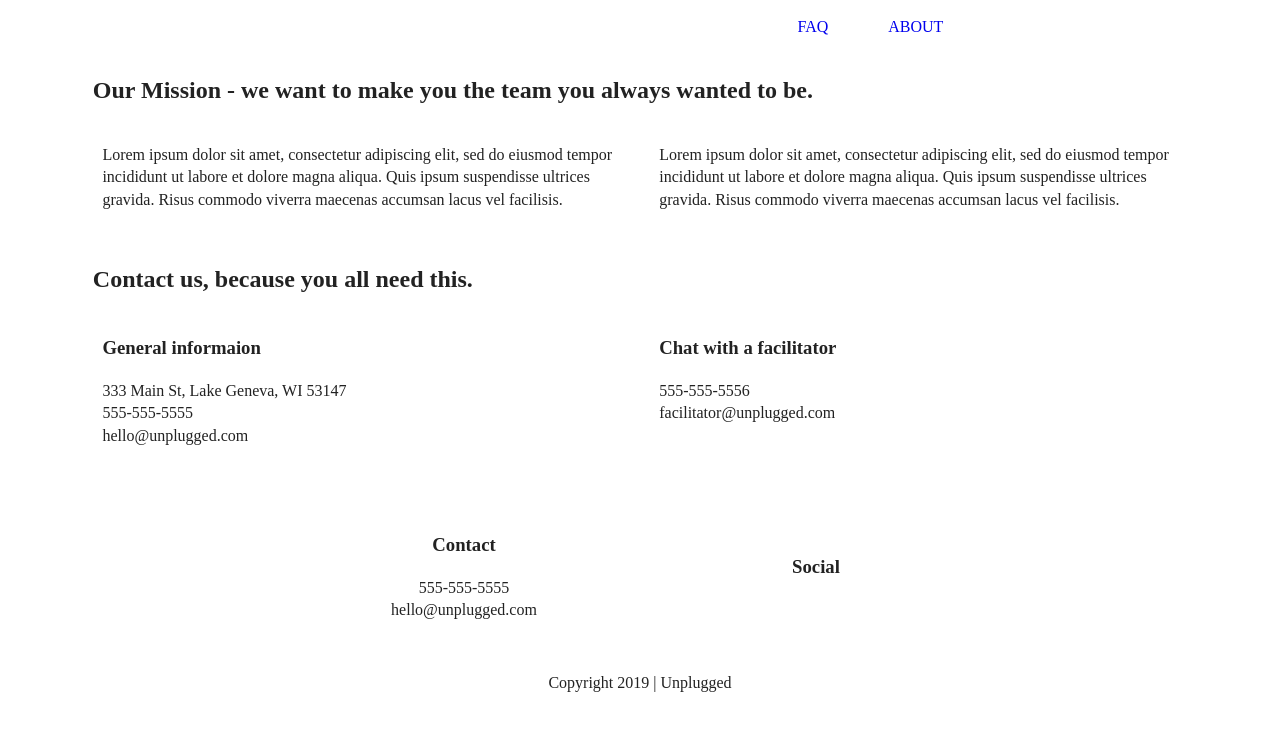
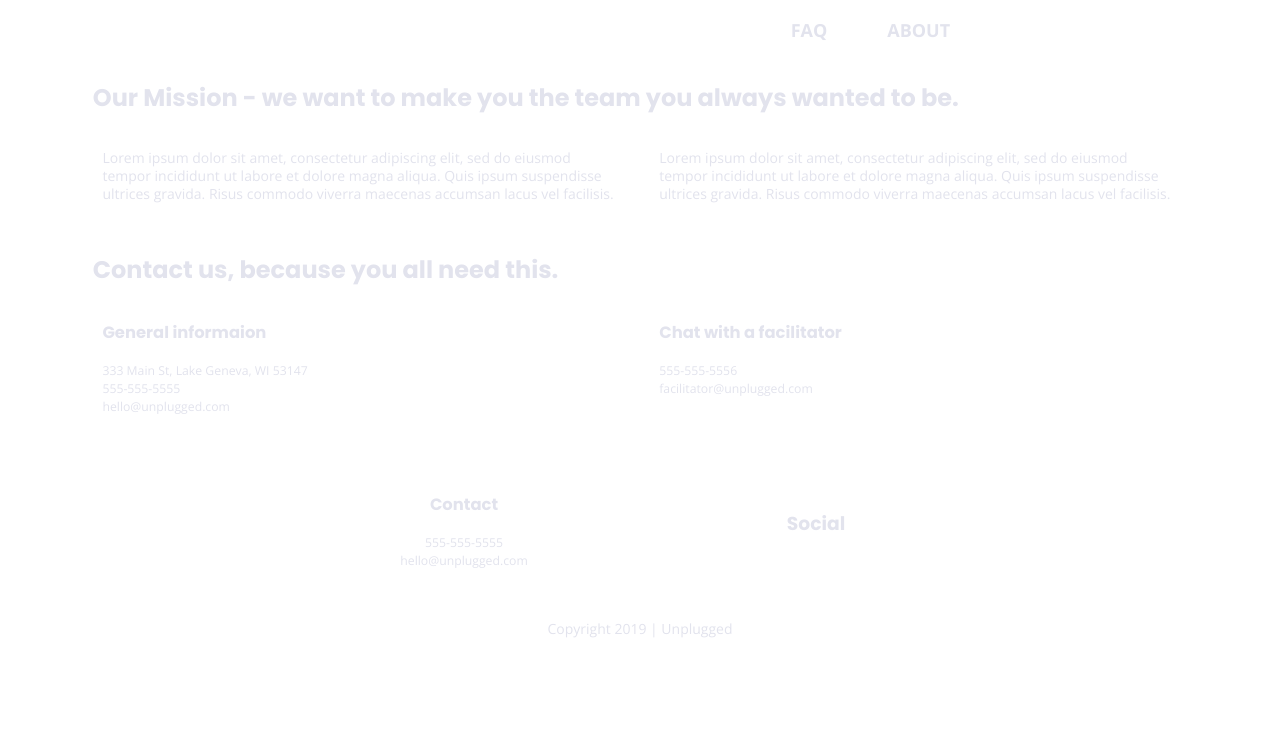
Before and after one commit to jbenitez24/unplugged-retreat, a website: page about/index.html in a window 1280 px wide. Drawn offline with nearby package versions, Linux system fonts and the light colour scheme; files that its build step writes are made by us from their sources; files whose address does not match are found by name.

Commit message:
Added css styles to text

```diff
--- a/about/index.html
+++ b/about/index.html
@@ -15,6 +15,7 @@
   <link rel="manifest" href="site.webmanifest">
   <link rel="apple-touch-icon" href="icon.png">
   <!-- Place favicon.ico in the root directory -->
+  <link href="https://fonts.googleapis.com/css?family=Open+Sans:400,700|Poppins:500,700" rel="stylesheet">
 
   <link rel="stylesheet" href="../css/normalize.css">
   <link rel="stylesheet" href="../css/main.css">
@@ -58,34 +59,34 @@
                 <div class="contact-title">
                     <h2>Contact us, because you all need this.</h2>
                 </div>
-                <div class="contact-info">
+                <address class="contact-info">
                     <h3>General informaion</h3>
                     <p>333 Main St, Lake Geneva, WI 53147 <br>
                         555-555-5555 <br>
                         hello@unplugged.com</p>
-                </div>
-                <div class="contact-info">
+                </address>
+                <address class="contact-info">
                     <h3>Chat with a facilitator</h3>
                     <p>555-555-5556 <br>
                     facilitator@unplugged.com</p>
-                </div>
+                </address>
             </div>
         </section>
     </main>
 
    <footer>
     <div class="content-wrapper">
-        <div class="footer-content">
+        <address class="footer-content">
             <h3>Contact</h3>
             <p>555-555-5555 <br>hello@unplugged.com</p>
-        </div>
+        </address>
          <div class="social">
             <h3>Social</h3>
-            <div class="social-icons">
+            <address class="social-icons">
                 <a href="" target="_blank"></a>
                 <a href="" target="_blank"></a>
                 <a href="" target="_blank"></a>
-            </div>
+            </address>
         </div>
     </div>
          <div class="copyright">
--- a/css/main.css
+++ b/css/main.css
@@ -86,6 +86,47 @@ textarea {
 /* ==========================================================================
    Author's custom styles
    ========================================================================== */
+   /*General Styles*/
+   html {
+    font-size: 16px;
+   }
+   body {
+    color: #e2e3ed;
+    font-family: 'Open Sans', sans-serif;
+    font-size: 1em;
+   }
+   ul,
+   ol {
+    font-weight: bold;
+    font-size: 1.125em;
+   }
+   a {
+    color: #e2e3ed;
+    text-decoration: none;
+   }
+   h2 {
+    font-family: 'Poppins', sans-serif;
+   }
+   h3,h4 {
+    font-family: 'Poppins', sans-serif;
+   }
+   p {
+    font-size: .875em;
+    line-height: 18px;
+   }
+   img {
+
+   }
+
+  address {
+   line-height: auto;
+   font-size: .875em;
+   font-style: normal;
+  }
+
+  .content-wrapper {
+
+  }
 /*----------------Base Header - Footer Styles --------------------------*/
 header,
 footer {
```
Also changed, not shown: faq/index.html (+5 -4 lines), index.html (+1 -0 lines).
